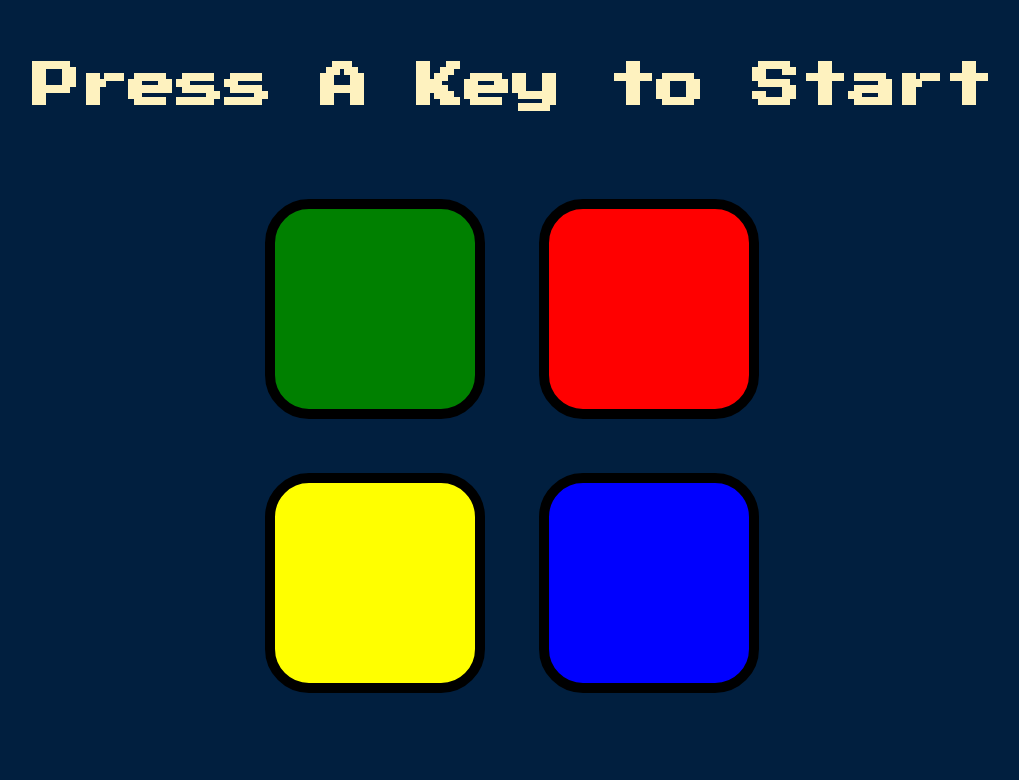
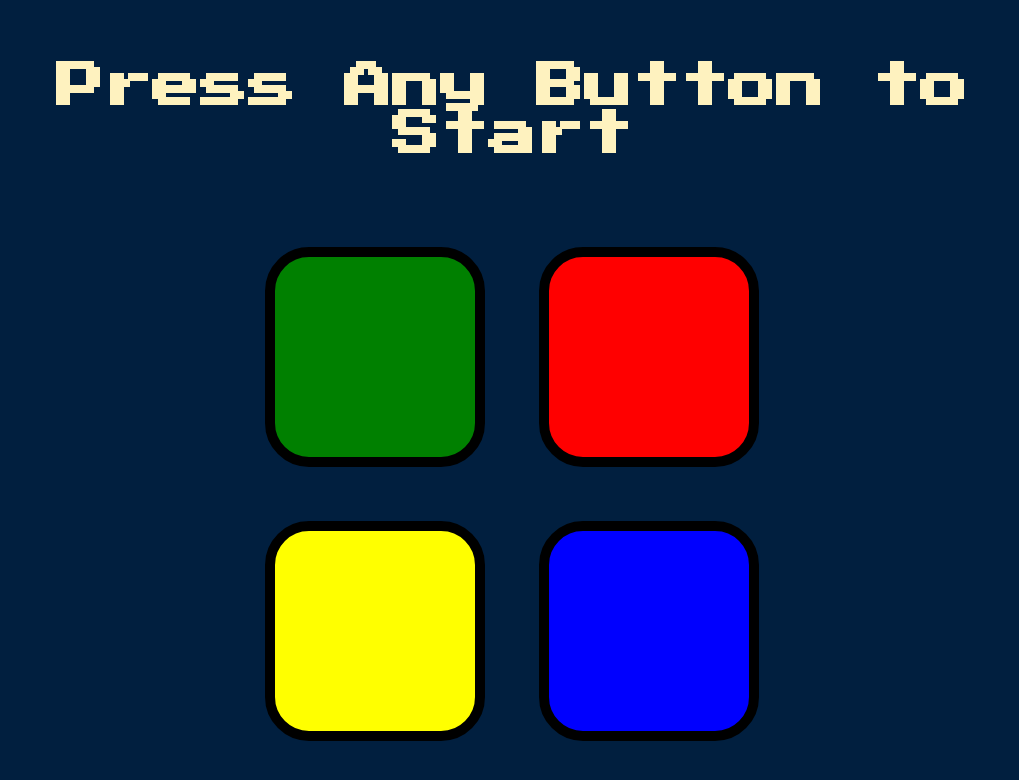
Before and after one commit to anjali-2003/Simon-Game, a plain HTML site: page index.html in a window 1280 px wide. Shown: the whole page, without its empty margins (128-1147 px from the left). Drawn offline with nearby package versions, Linux system fonts and the light colour scheme.

Commit message:
Update index.html

```diff
--- a/index.html
+++ b/index.html
@@ -9,7 +9,7 @@
 </head>
 
 <body>
-	<h1 id="level-title">Press A Key to Start</h1>
+	<h1 id="level-title">Press Any Button to Start</h1>
 	<div class="container">
 
 		<div class="row">
```
